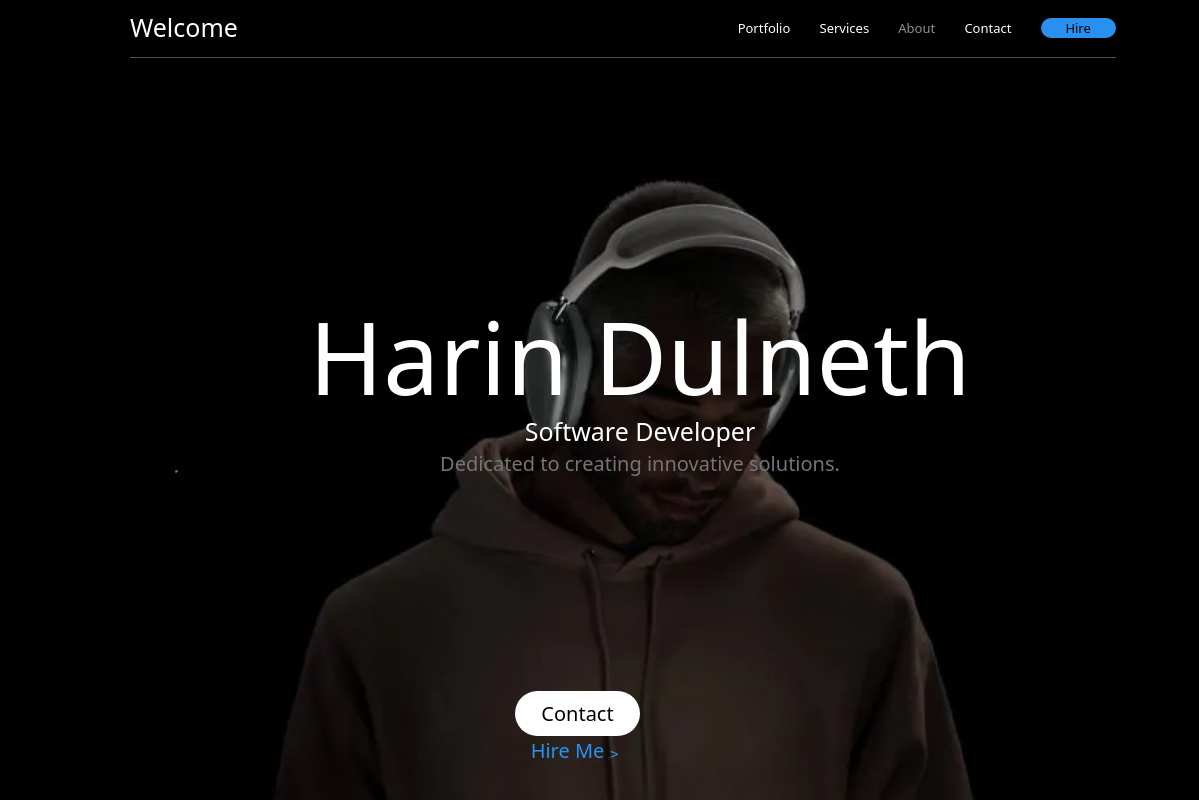
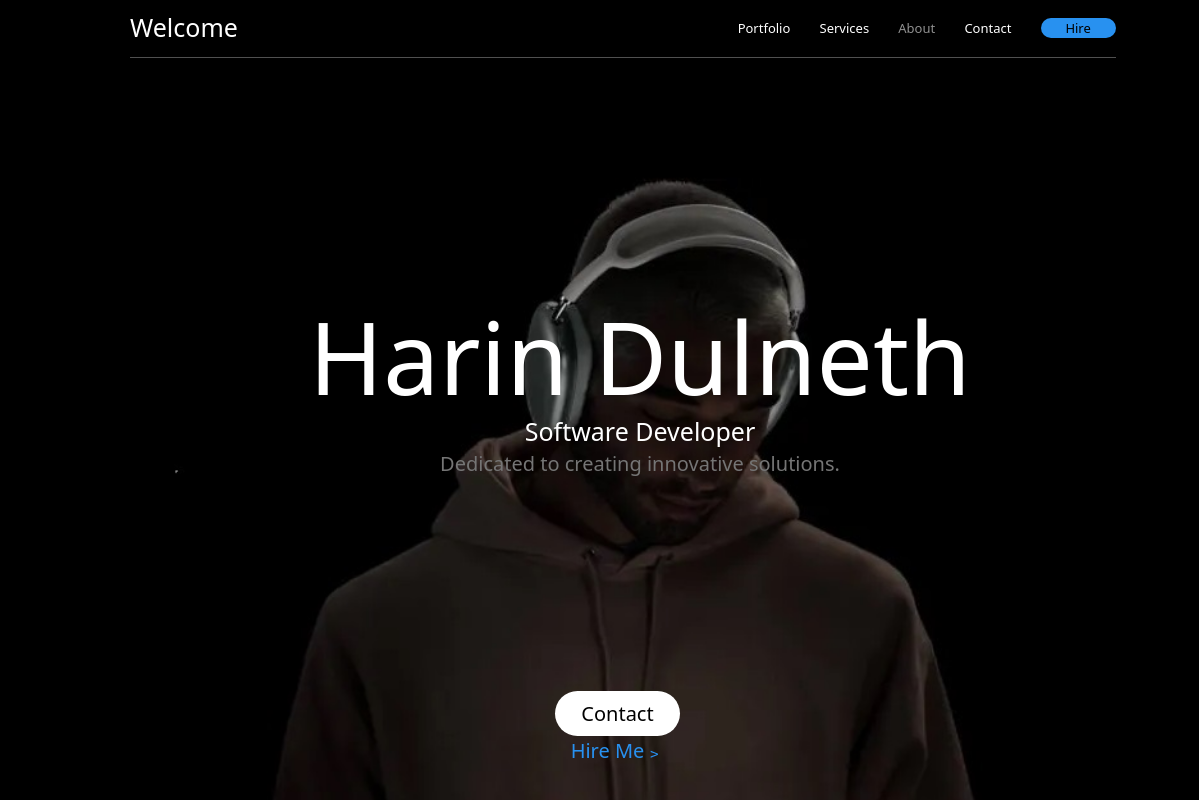
Before and after one commit to Harin-GitHub/Portfolio, a plain HTML site: page index.html in a window 1280 px wide. Shown: the full height of the page, 0-1199 px from the left. Drawn offline with nearby package versions, Linux system fonts and the light colour scheme.

Commit message:
Update style.css

```diff
--- a/style.css
+++ b/style.css
@@ -112,7 +112,7 @@ body {
 
 .btn {
     position: absolute;
-    left: 515px;
+    left: 555px;
     justify-content: space-between;
     bottom: 35px;
 }
@@ -120,7 +120,6 @@ body {
 .btn a {
     display: flex;
     align-items: center;
-    left: 50%;
     justify-content: center;
     font-size: 20px;
     text-decoration: none;
@@ -130,7 +129,6 @@ body {
 .btn a:nth-child(1) {
     height: 45px;
     width: 125px;
-    left: 25px;
     background: #FFFFFF;
     border-radius: 30px;
     color: #000000;
```
